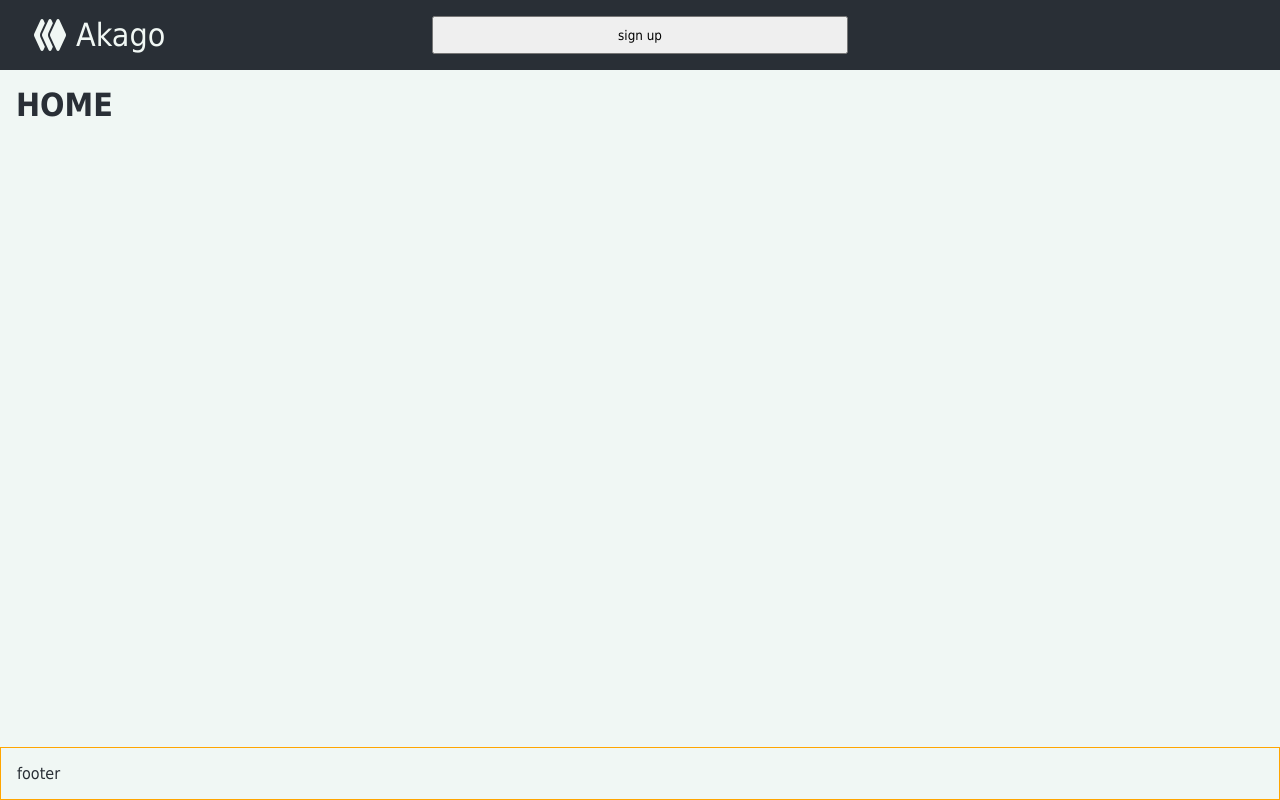
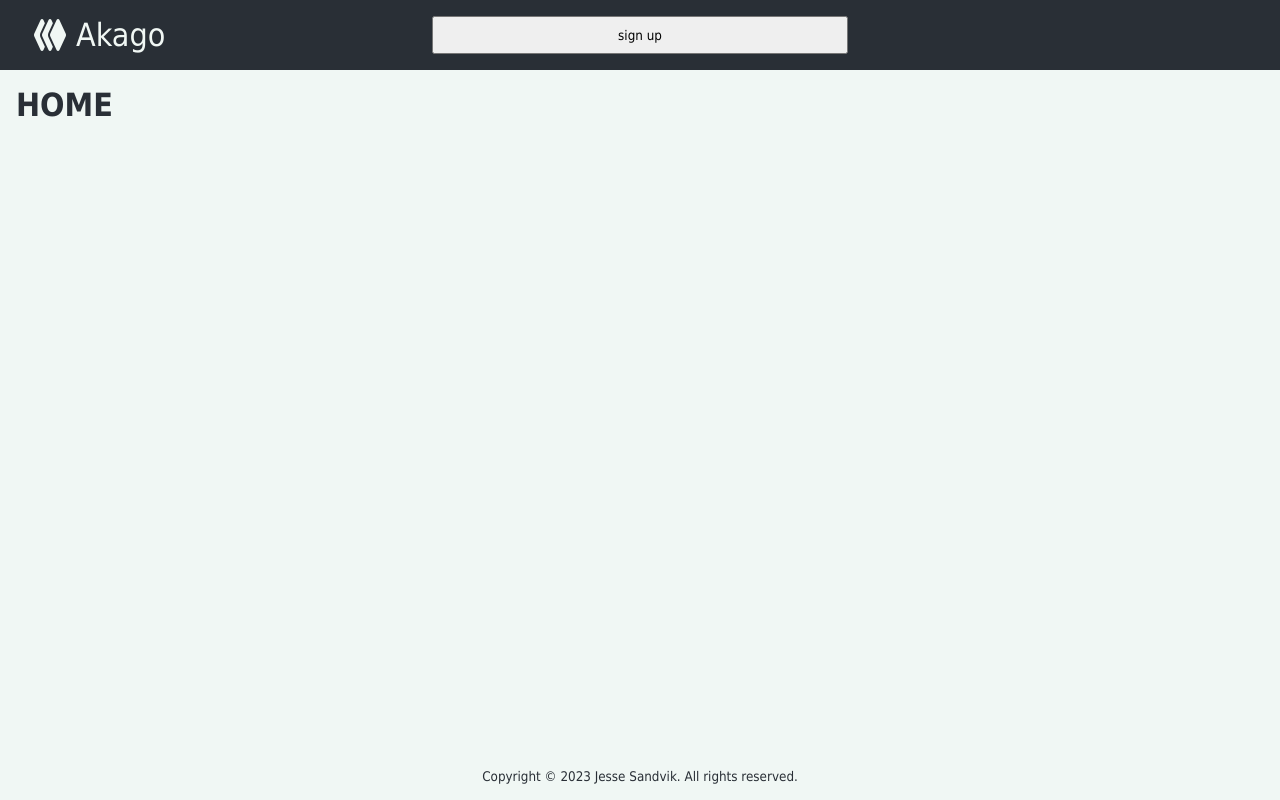
Before and after one commit to JesseSandvik/blckroot, a React (Create React App) app in the folder client/: page / in a window 1280 px wide. Built offline with nearby package versions, Linux system fonts and the light colour scheme; the HTML template or start-up script is replaced by a standard one.

Commit message:
Client: US01, created createUser func to perform POST request to Server

```diff
--- a/client/src/App.css
+++ b/client/src/App.css
@@ -45,6 +45,14 @@ main {
 }
 
 footer {
-    border: 1px solid orange;
+    display: grid;
+    grid-template-columns: repeat(3, 1fr);
     grid-row: 3 / -1;
 }
+
+footer .copyright {
+    align-items: center;
+    grid-column: 2 / 2;
+    display: flex;
+    justify-content: center;
+}
--- a/client/src/App.tsx
+++ b/client/src/App.tsx
@@ -24,7 +24,11 @@ function App() {
         <Route path='/signup' element={<SignUpPage />}  />
         <Route path='/dashboard' element={<Dashboard />}  />
       </Routes>
-      <footer>footer</footer>
+      <footer>
+        <div className='copyright'>
+          <small>Copyright &copy; {new Date().getFullYear()} Jesse Sandvik. All rights reserved.</small>
+        </div>
+      </footer>
     </div>
   );
 }
```
Also changed, not shown: client/src/api/index.ts (added, +82 -0 lines).
